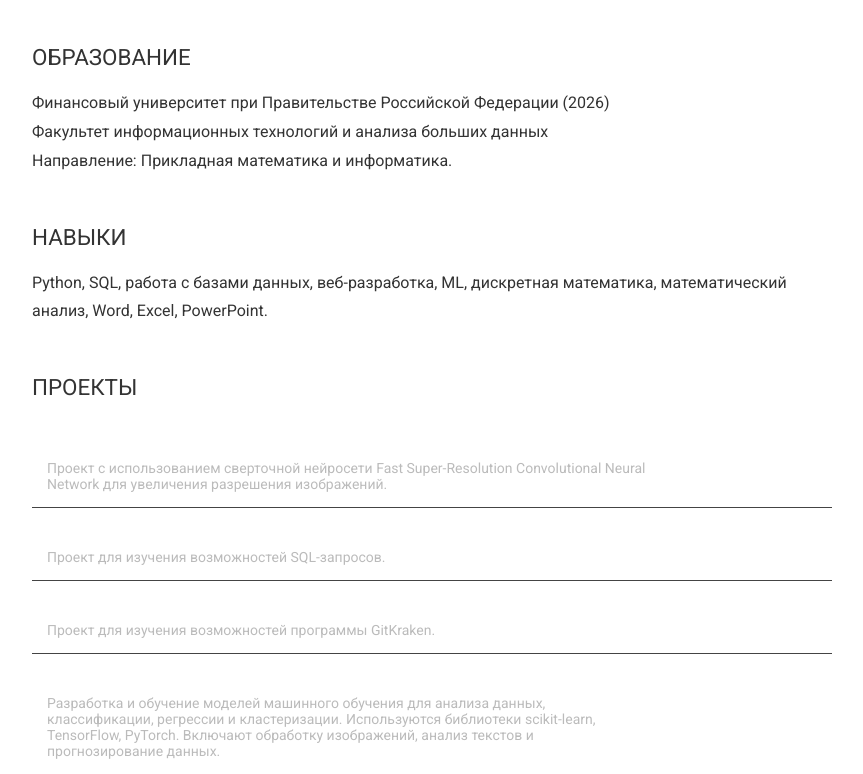
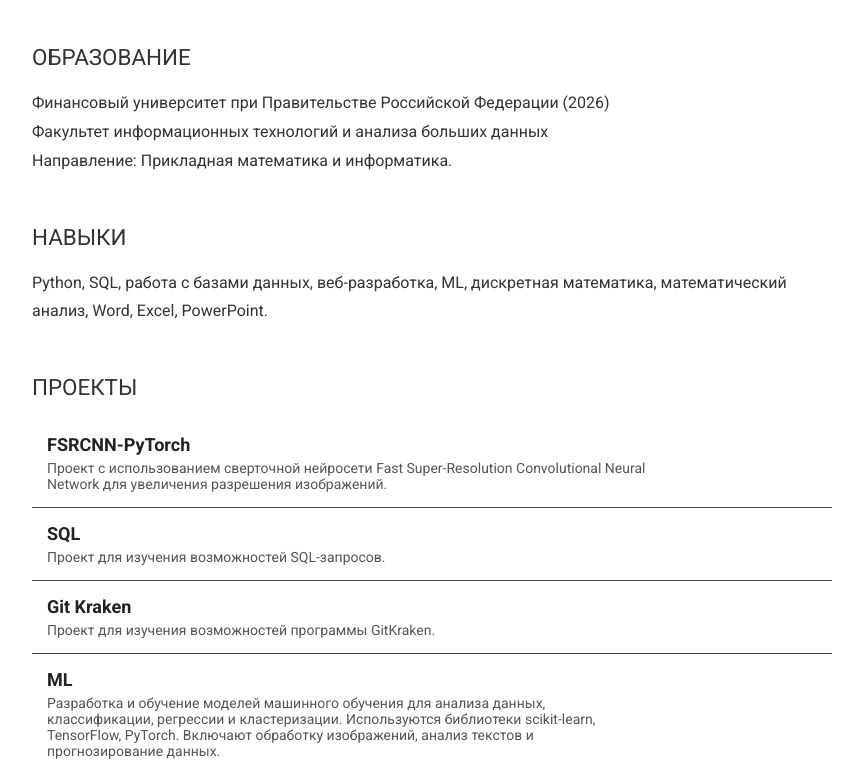
Before and after one commit to Boo4kin/Boo4kin, a plain HTML site: page index.html in a window 1280 px wide. Shown: the part 910-1684 px from the top of the page, without its empty margins (208-1071 px from the left). Drawn offline with Linux system fonts and the light colour scheme.

Commit message:
Update styles.css

```diff
--- a/assets/styles/styles.css
+++ b/assets/styles/styles.css
@@ -350,3 +350,15 @@ body {
     margin-top: 5px;
     max-width: 600px;
 }
+
+
+
+@media (prefers-color-scheme: light) {
+    .project__title {
+        color: #222; /* Тёмно-серый для светлой темы */
+    }
+
+    .project__description {
+        color: #555; /* Более контрастный серый */
+    }
+}
```
